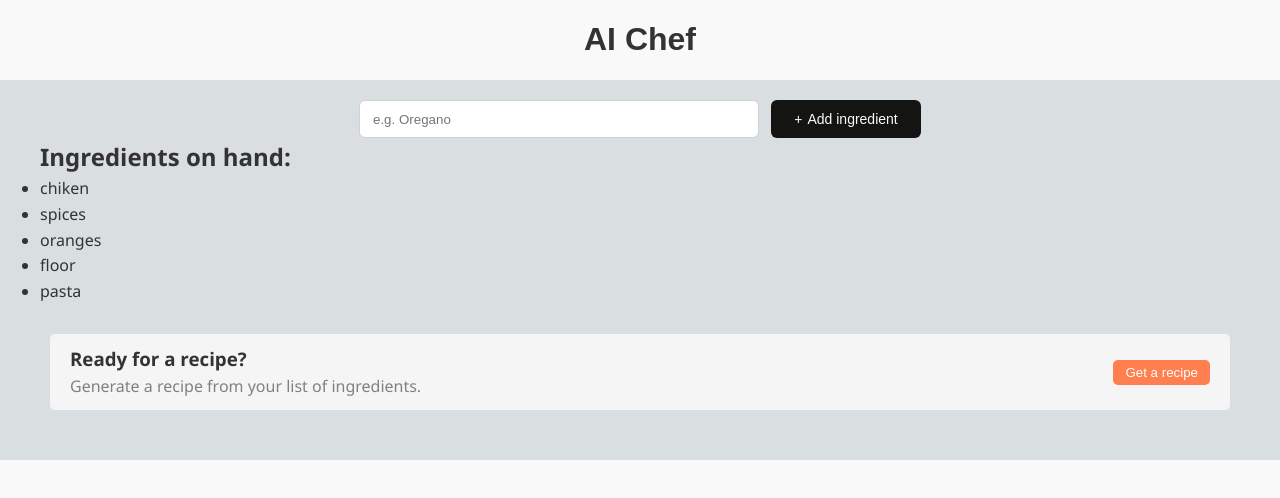
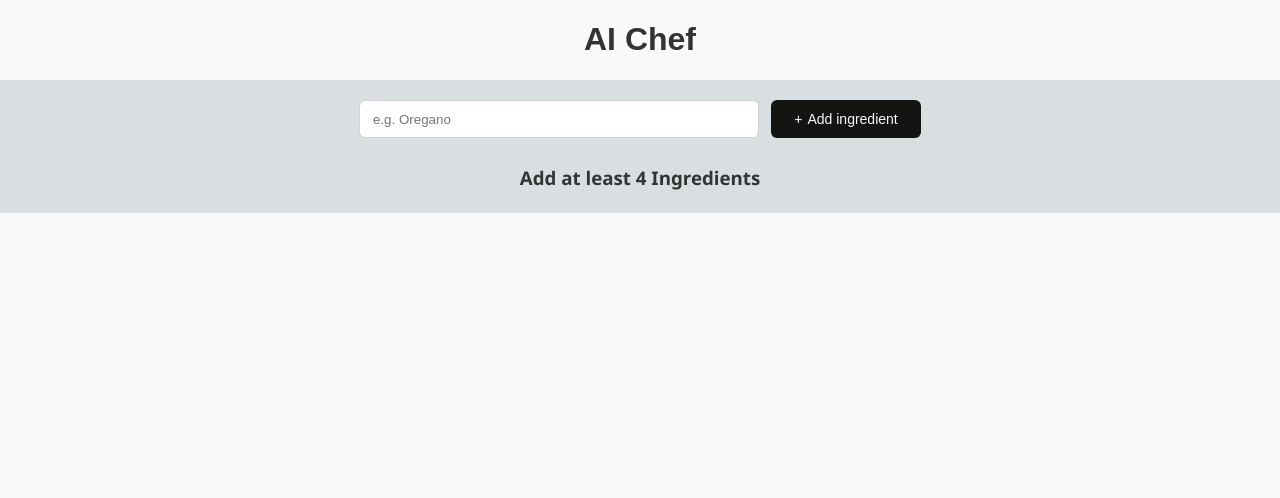
Before and after one commit to carlosValencia01/personal-page, a React (Vite) app: page /AIChefApp in a window 1280 px wide. Shown: the top 498 px of the page. Built offline with nearby package versions, Linux system fonts and the light colour scheme; no server answers; what @huggingface/inference would draw is missing.

Commit message:
feat: fix style

```diff
--- a/src/Apps/AIChef/IngredientList.jsx
+++ b/src/Apps/AIChef/IngredientList.jsx
@@ -1,6 +1,8 @@
+import './components.css';
+
 export const IngredientList = (props) => {
     return (
-            <section>
+            <section className="ingredient-list-container">
                 <h2>Ingredients on hand:</h2>
                 <ul>
                 {
--- a/src/Apps/AIChef/Main.jsx
+++ b/src/Apps/AIChef/Main.jsx
@@ -7,8 +7,8 @@ import { Header } from './Header';
 import Loader from '../../Components/Loader';
 
 export const Main = () => {
-
-    const [ingredients, setingredients] = useState(['chiken', 'spices', 'oranges','floor','pasta']);
+    //'chiken', 'spices', 'oranges','floor','pasta'
+    const [ingredients, setingredients] = useState([]);
     const [recipe, setRecipe] = useState('');
     const [showLoading, setShowLoading] = useState(false);
 
@@ -61,8 +61,9 @@ export const Main = () => {
                 <button>Add ingredient</button>
             </form>
 
-                { ingredients.length > 0 &&
-                    <IngredientList ingredients={ingredients}/>
+                { ingredients.length > 0
+                    ?<IngredientList ingredients={ingredients}/>
+                    :<h3 className='section-title'>Add at least 4 Ingredients</h3>
                 }
 
                 {
--- a/src/Apps/AIChef/components.css
+++ b/src/Apps/AIChef/components.css
@@ -13,6 +13,7 @@ header{
     justify-content: center;
     gap: 12px;
     height: 38px;
+    width: 100%;
 }
 
 .add-ingredient-form > input {
@@ -82,4 +83,16 @@ main{
     line-height: 28px;
     font-size: 1.125rem;
     font-weight: 400;
+    width: 80%;
 }
+
+.section-title{
+    margin: auto;
+    margin-top: 25px;
+}
+
+.ingredient-list-container{
+    width: 80%;
+    margin:auto;
+    margin-top: 20px;
+}
```
